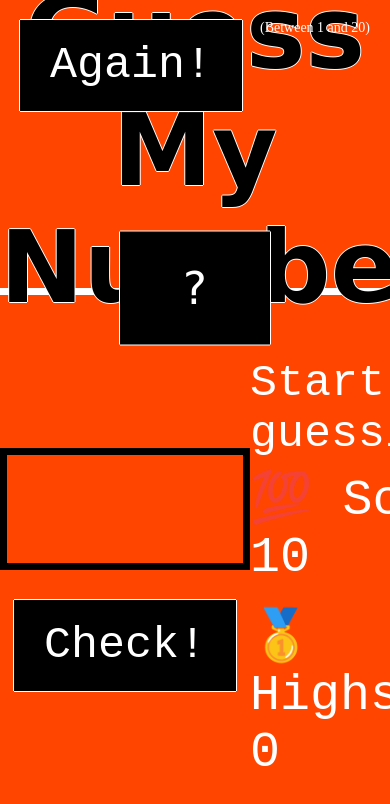
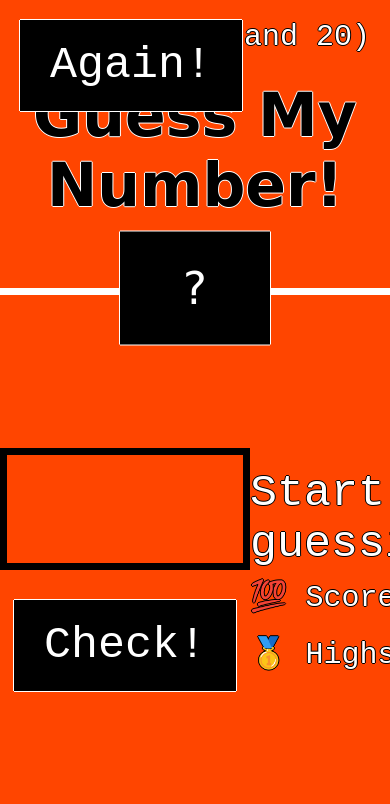
Before and after one commit to gretacodes/Guess-My-Number, a plain HTML site: page index.html in a window 390 px wide. Shown: the top 804 px of the page. Drawn offline with Linux system fonts and the light colour scheme; a web font is replaced by a local one.

Commit message:
Media queries added

```diff
--- a/style.css
+++ b/style.css
@@ -49,12 +49,17 @@ h1 {
   top: 52%;
   left: 50%;
   transform: translate(-50%, -50%);
-  font-family: "Bungee Inline", cursive;
+  font-family: 'Bungee Inline', cursive;
   font-size: 100px;
   color: black;
   text-shadow: -1px 0 white, 0 1px white, 1px 0 white, 0 -1px white;
 }
 
+@media only screen and (max-width: 700px) {
+  h1 {
+    font-size: 60px;
+  }
+}
 .number {
   background: black;
   color: white;
@@ -67,14 +72,16 @@ h1 {
   left: 50%;
   transform: translate(-50%, 50%);
   box-shadow: -1px 0 white, 0 1px white, 1px 0 white, 0 -1px white;
-  font-family: "Bungee Inline", cursive;
+  font-family: 'Bungee Inline', cursive;
 }
 
 .between {
-  font-size: 1.4rem;
+  font-family: 'Nanum Gothic Coding', monospace;
+  font-size: 30px;
   position: absolute;
   top: 2rem;
   right: 2rem;
+  text-shadow: -1px 0 black, 0 1px black, 1px 0 black, 0 -1px black;
 }
 
 .again {
@@ -94,7 +101,7 @@ h1 {
   text-align: center;
   display: block;
   margin-bottom: 3rem;
-  font-family: "Bungee Inline", cursive;
+  font-family: 'Bungee Inline', cursive;
 }
 
 .btn {
@@ -105,7 +112,7 @@ h1 {
   padding: 2rem 3rem;
   cursor: pointer;
   box-shadow: -1px 0 white, 0 1px white, 1px 0 white, 0 -1px white;
-  font-family: "Nanum Gothic Coding", monospace;
+  font-family: 'Nanum Gothic Coding', monospace;
   font-size: 45px;
 }
 
@@ -116,17 +123,27 @@ h1 {
 .message {
   margin-bottom: 8rem;
   height: 3rem;
-  font-family: "Nanum Gothic Coding", monospace;
+  font-family: 'Nanum Gothic Coding', monospace;
   font-size: 45px;
+  text-shadow: -1px 0 black, 0 1px black, 1px 0 black, 0 -1px black;
 }
 .score,
 .highscore,
 .label-score,
 .label-highscore {
-  font-family: "Nanum Gothic Coding", monospace;
+  font-family: 'Nanum Gothic Coding', monospace;
   font-size: 50px;
+  text-shadow: -1px 0 black, 0 1px black, 1px 0 black, 0 -1px black;
 }
 
+@media only screen and (max-width: 700px) {
+  .score,
+  .highscore,
+  .label-score,
+  .label-highscore {
+    font-size: 30px;
+  }
+}
 .label-score {
   margin-bottom: 2rem;
 }
```
